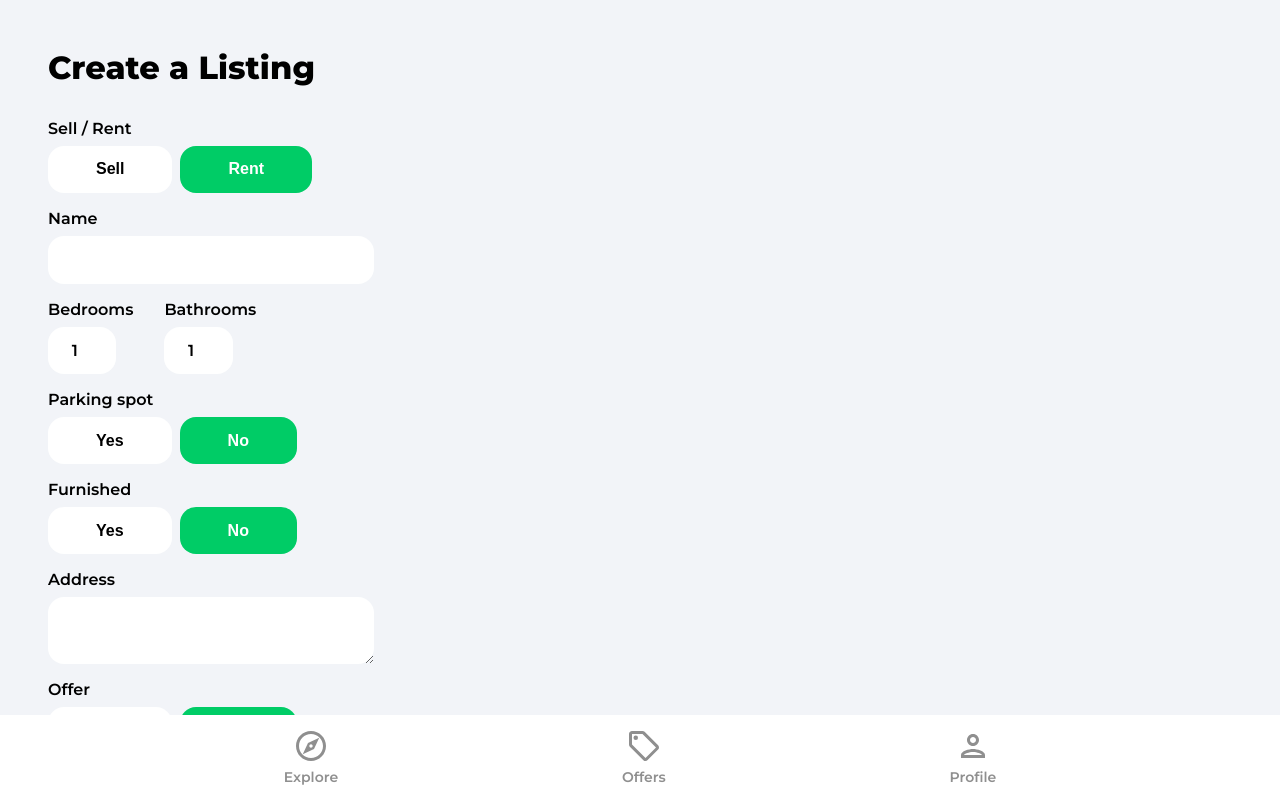
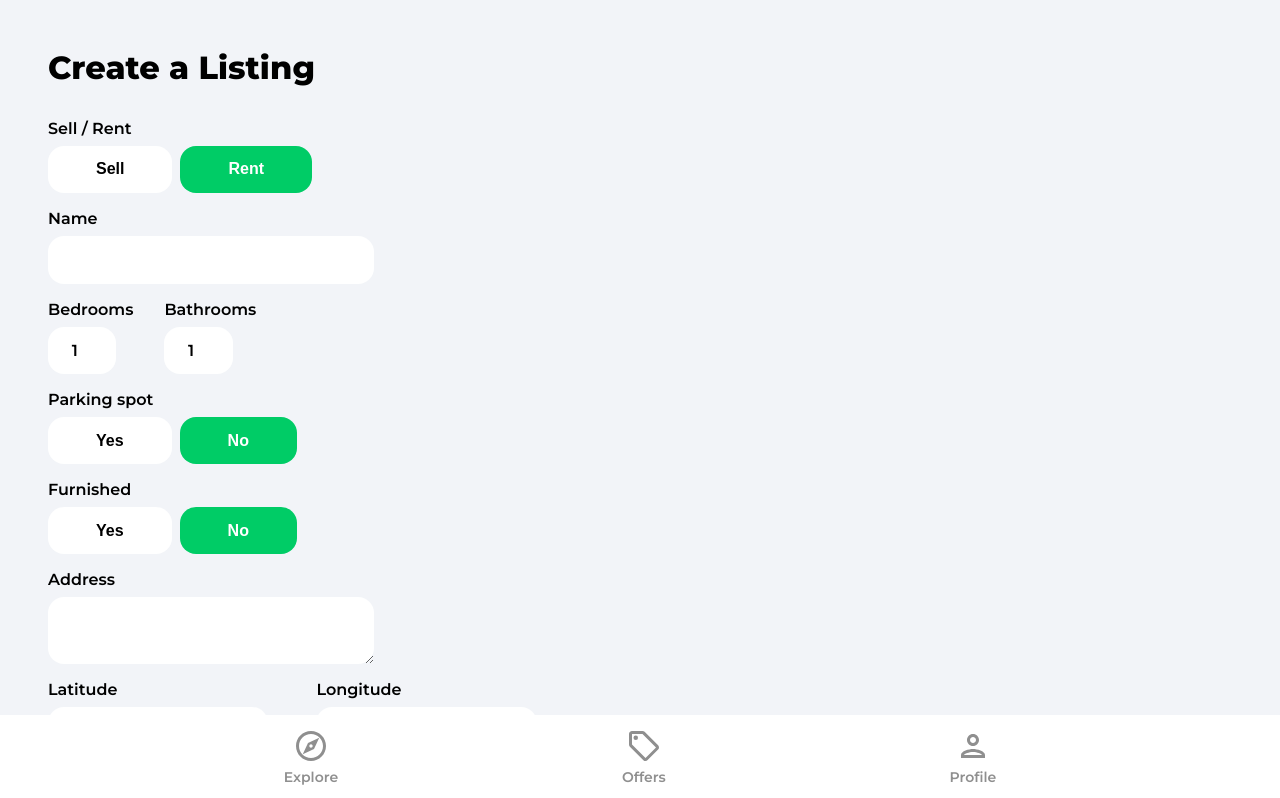
Before and after one commit to Allen-Saji/house_marketplace, a React (Create React App) app: page /create-listing in a window 1280 px wide. Shown: the top 798 px of the page. Built offline with nearby package versions, Linux system fonts and the light colour scheme; no server answers; sample sign-in values are in the browser's storage.

Commit message:
geocoding disabled

```diff
--- a/src/pages/CreateListing.jsx
+++ b/src/pages/CreateListing.jsx
@@ -15,7 +15,7 @@ import Spinner from '../components/Spinner'
 
 function CreateListing() {
   // eslint-disable-next-line
-  const [geolocationEnabled, setGeolocationEnabled] = useState(true)
+  const [geolocationEnabled, setGeolocationEnabled] = useState(false)
   const [loading, setLoading] = useState(false)
   const [formData, setFormData] = useState({
     type: 'rent',
@@ -156,7 +156,7 @@ function CreateListing() {
       })
     }
 
-    const imgUrls = await Promise.all(
+    const imageUrls = await Promise.all(
       [...images].map((image) => storeImage(image))
     ).catch(() => {
       setLoading(false)
@@ -166,7 +166,7 @@ function CreateListing() {
 
     const formDataCopy = {
       ...formData,
-      imgUrls,
+      imageUrls,
       geolocation,
       timestamp: serverTimestamp(),
     }
```
